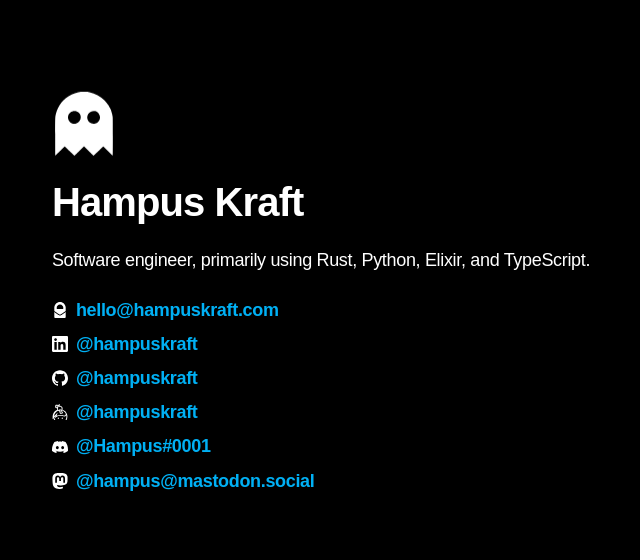
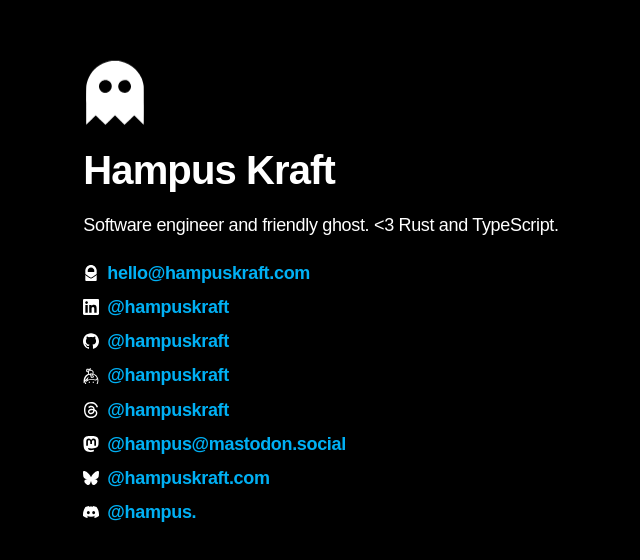
Before and after one commit to hampuskraft/hampuskraft.com, an Astro site: page / in a window 1280 px wide. Shown: the part 108-668 px from the top of the page, without its empty margins (319-959 px from the left). Built offline with nearby package versions, Linux system fonts and the light colour scheme; Astro itself is replaced by a stand-in of ours.

Commit message:
Cleaning up

```diff
--- a/src/common/icons.tsx
+++ b/src/common/icons.tsx
@@ -93,3 +93,35 @@ export function Mastodon({size = 16}) {
     </svg>
   );
 }
+
+export function Threads({size = 16}) {
+  return (
+    <svg
+      role="img"
+      viewBox="0 0 24 24"
+      xmlns="http://www.w3.org/2000/svg"
+      width={size}
+      height={size}
+      fill="currentColor"
+    >
+      <title>Threads</title>
+      <path d="M12.186 24h-.007c-3.581-.024-6.334-1.205-8.184-3.509C2.35 18.44 1.5 15.586 1.472 12.01v-.017c.03-3.579.879-6.43 2.525-8.482C5.845 1.205 8.6.024 12.18 0h.014c2.746.02 5.043.725 6.826 2.098 1.677 1.29 2.858 3.13 3.509 5.467l-2.04.569c-1.104-3.96-3.898-5.984-8.304-6.015-2.91.022-5.11.936-6.54 2.717C4.307 6.504 3.616 8.914 3.589 12c.027 3.086.718 5.496 2.057 7.164 1.43 1.783 3.631 2.698 6.54 2.717 2.623-.02 4.358-.631 5.8-2.045 1.647-1.613 1.618-3.593 1.09-4.798-.31-.71-.873-1.3-1.634-1.75-.192 1.352-.622 2.446-1.284 3.272-.886 1.102-2.14 1.704-3.73 1.79-1.202.065-2.361-.218-3.259-.801-1.063-.689-1.685-1.74-1.752-2.964-.065-1.19.408-2.285 1.33-3.082.88-.76 2.119-1.207 3.583-1.291a13.853 13.853 0 0 1 3.02.142c-.126-.742-.375-1.332-.75-1.757-.513-.586-1.308-.883-2.359-.89h-.029c-.844 0-1.992.232-2.721 1.32L7.734 7.847c.98-1.454 2.568-2.256 4.478-2.256h.044c3.194.02 5.097 1.975 5.287 5.388.108.046.216.094.321.142 1.49.7 2.58 1.761 3.154 3.07.797 1.82.871 4.79-1.548 7.158-1.85 1.81-4.094 2.628-7.277 2.65Zm1.003-11.69c-.242 0-.487.007-.739.021-1.836.103-2.98.946-2.916 2.143.067 1.256 1.452 1.839 2.784 1.767 1.224-.065 2.818-.543 3.086-3.71a10.5 10.5 0 0 0-2.215-.221z" />
+    </svg>
+  );
+}
+
+export function Bluesky({size = 16}) {
+  return (
+    <svg
+      role="img"
+      viewBox="0 0 24 24"
+      xmlns="http://www.w3.org/2000/svg"
+      width={size}
+      height={size}
+      fill="currentColor"
+    >
+      <title>Bluesky</title>
+      <path d="M12 10.8c-1.087-2.114-4.046-6.053-6.798-7.995C2.566.944 1.561 1.266.902 1.565.139 1.908 0 3.08 0 3.768c0 .69.378 5.65.624 6.479.815 2.736 3.713 3.66 6.383 3.364.136-.02.275-.039.415-.056-.138.022-.276.04-.415.056-3.912.58-7.387 2.005-2.83 7.078 5.013 5.19 6.87-1.113 7.823-4.308.953 3.195 2.05 9.271 7.733 4.308 4.267-4.308 1.172-6.498-2.74-7.078a8.741 8.741 0 0 1-.415-.056c.14.017.279.036.415.056 2.67.297 5.568-.628 6.383-3.364.246-.828.624-5.79.624-6.478 0-.69-.139-1.861-.902-2.206-.659-.298-1.664-.62-4.3 1.24C16.046 4.748 13.087 8.687 12 10.8Z" />
+    </svg>
+  );
+}
--- a/src/components/App.module.css
+++ b/src/components/App.module.css
@@ -5,6 +5,11 @@
   padding-left: 16px;
   height: 100vh;
   line-height: 1.9;
+}
+
+.article {
+  margin: 0 auto;
+  max-width: 600px;
 }
 
 @keyframes floating {
@@ -38,6 +43,10 @@
   letter-spacing: -0.89px;
 }
 
+.article p {
+  line-height: 1.6;
+}
+
 .article p,
 .social {
   font-size: 18px;
--- a/src/components/App.tsx
+++ b/src/components/App.tsx
@@ -1,4 +1,4 @@
-import {Discord, Email, GitHub, Keybase, LinkedIn, Mastodon} from '../common/icons';
+import {Bluesky, Discord, Email, GitHub, Keybase, LinkedIn, Mastodon, Threads} from '../common/icons';
 import {useFavicon} from '../hooks/useFavicon';
 import {Anchor} from './Anchor';
 import styles from './App.module.css';
@@ -29,10 +29,10 @@ const PROFILES = [
     url: 'https://keybase.io/hampuskraft',
   },
   {
-    label: 'Discord',
-    icon: <Discord />,
-    name: '@Hampus#0001',
-    url: 'discord:/users/514340181243854848',
+    label: 'Threads',
+    icon: <Threads />,
+    name: '@hampuskraft',
+    url: 'https://www.threads.net/@hampuskraft',
   },
   {
     label: 'Mastodon',
@@ -40,6 +40,18 @@ const PROFILES = [
     name: '@hampus@mastodon.social',
     url: 'https://mastodon.social/@hampus',
     rel: 'me',
+  },
+  {
+    label: 'Bluesky',
+    icon: <Bluesky />,
+    name: '@hampuskraft.com',
+    url: 'https://bsky.app/profile/hampuskraft.com',
+  },
+  {
+    label: 'Discord',
+    icon: <Discord />,
+    name: '@hampus.',
+    url: 'discord:/users/514340181243854848',
   },
 ];
 
@@ -55,7 +67,7 @@ export function App() {
         <div style={{marginTop: 16}} />
         <h1>Hampus Kraft</h1>
         <div style={{marginTop: 16}} />
-        <p>Software engineer, primarily using Rust, Python, Elixir, and TypeScript.</p>
+        <p>Software engineer and friendly ghost. {'<'}3 Rust and TypeScript.</p>
         <div style={{marginTop: 16}} />
 
         {PROFILES.map((profile) => (
--- a/src/pages/index.astro
+++ b/src/pages/index.astro
@@ -4,7 +4,7 @@ import '@fontsource-variable/space-grotesk';
 import {App} from '../components/App';
 import '../styles/global.css';
 
-const DESCRIPTION = 'Software engineer, primarily using Rust, Python, Elixir, and TypeScript.';
+const DESCRIPTION = 'Software engineer and friendly ghost. <3 Rust and TypeScript.';
 ---
 
 <html lang="en">
```
Also changed, not shown: package.json (+10 -9 lines), .prettierrc.yaml, pnpm-lock.yaml, 1 other file.
